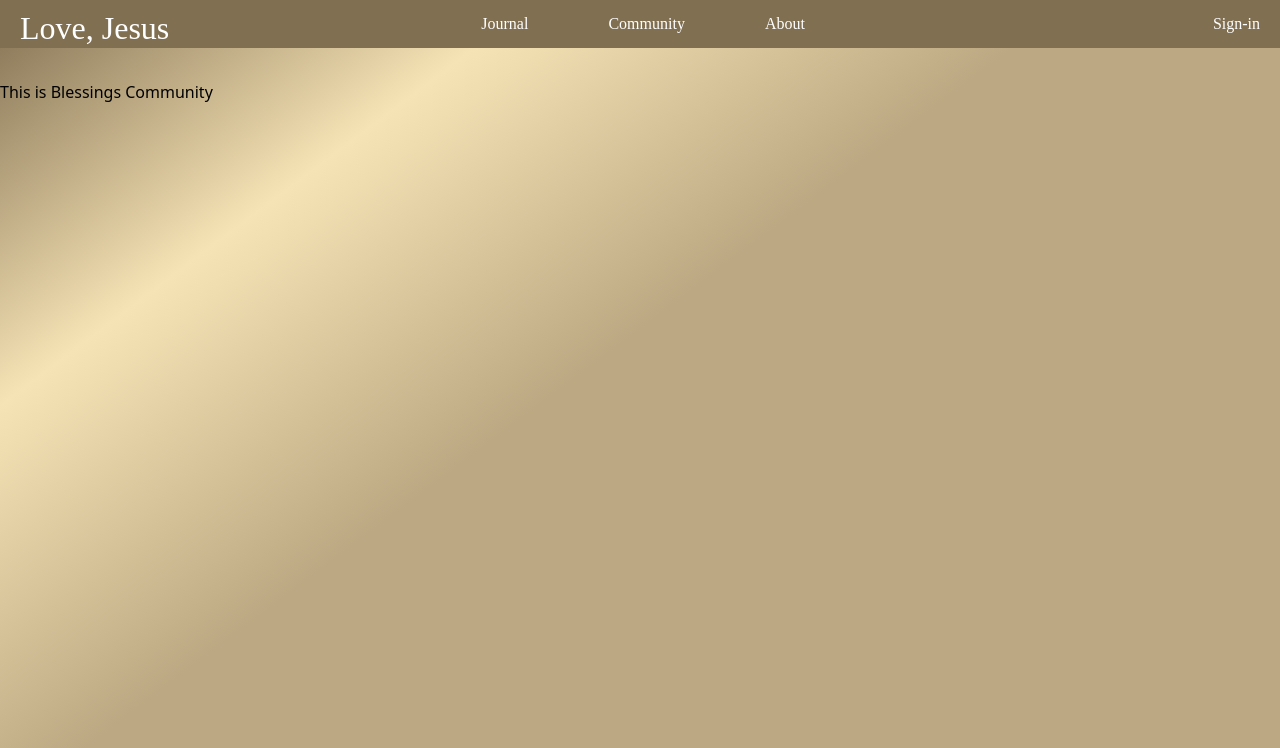
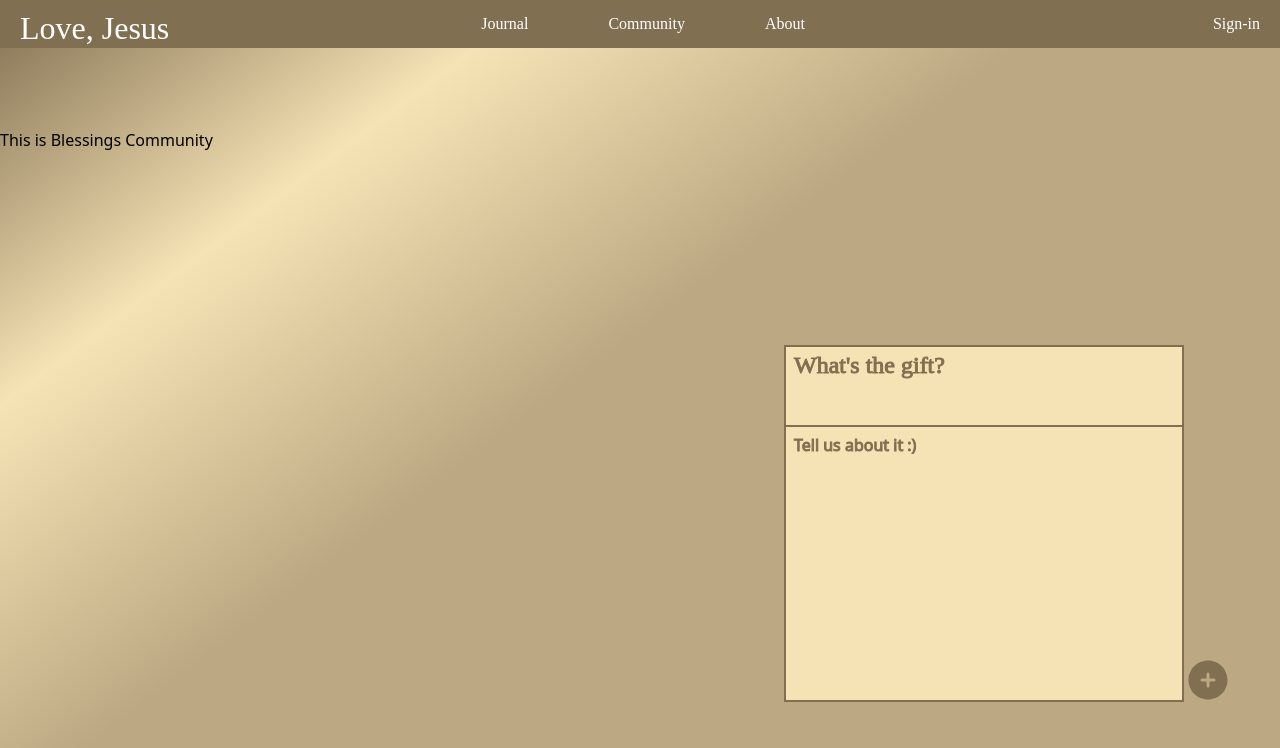
Before and after one commit to i252-hub/love-jesus-A-Journaling-and-Community-Web-App, a React (Vite) app in the folder journaling-app/: page /blessings in a window 1280 px wide. Shown: the top 748 px of the page. Built offline with nearby package versions, Linux system fonts and the light colour scheme; a web font is replaced by a local one.

Commit message:
style: created layout styles for input and background page

```diff
--- a/journaling-app/src/pages/blessings.tsx
+++ b/journaling-app/src/pages/blessings.tsx
@@ -1,15 +1,34 @@
 import Navbar from "../components/Navbar"
+import { PlusCircleIcon} from '@heroicons/react/24/solid';
 
 export default function Blessings(){
+
     return (
         <>
-        <div className="bg-customGradient  h-[100vh] scrollbar-hide ">
+        <div className="bg-customGradient  h-[100vh] scrollbar-hide overflow-hidden">
           <Navbar
         Journal='Journal'
         Community = 'Community'
         About = 'About'
         SignIn = 'Sign-in' />
+        <div className="relative top-[3rem]  h-full">
+
          <h1 className="relative top-[5rem]">This is Blessings Community</h1>
+         <div className="w-full flex justify-end items-center ml-[-3rem] sticky top-[40rem] h-[70%]">
+          <div className="w-[25rem] h-[22.3rem] relative bottom-[2.8rem] bg-customYellow border-2 border-customBrown">
+            <textarea
+            className="w-full h-20 text-[1.5rem] resize-none overflow-hidden bg-transparent border-b-2 border-customBrown focus:outline-none font-annie text-stroke-2 focus:text-stroke-2 focus:text-customBrown text-customBrown pl-2"
+           maxLength={64}
+            rows={2}>What's the gift?</textarea>
+              <textarea
+            className="w-full h-[76%] text-[1rem] resize-none overflow-hidden bg-transparent focus:outline-none focus:text-customBrown text-customBrown pl-2 text-stroke-2 focus:text-stroke-2"
+           maxLength={210}
+            rows={2}>Tell us about it :)</textarea>
+          </div>
+         <PlusCircleIcon className="h-12 w-12 relative top-[7rem] fill-customBrown"/>
+         </div>
+
+         </div>
          </div>
         </>
     )
```
